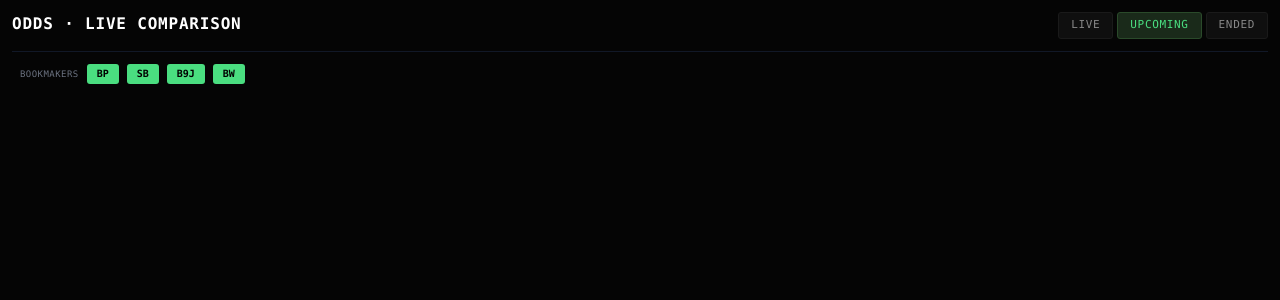
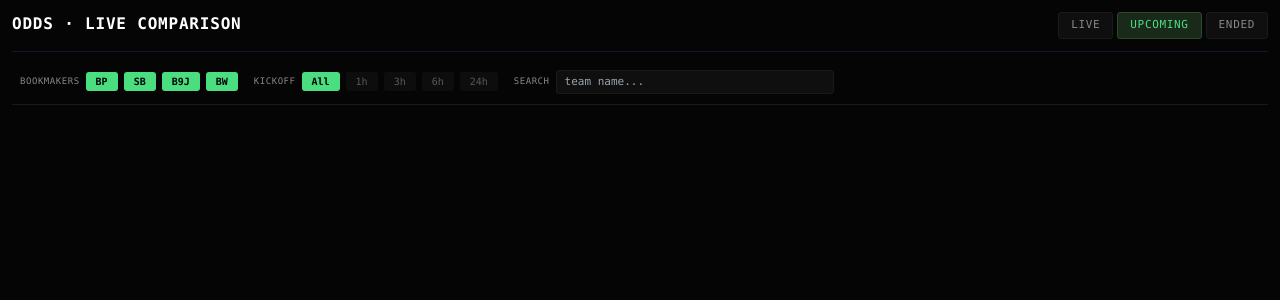
Before and after one commit to lorenzosntr-pawa/odds-scraper, a FastAPI app: page / in a window 1280 px wide. Shown: the top 300 px of the page. Run offline with FastAPI, Linux system fonts and the light colour scheme; data that the repository does not hold is empty; parts of the project's set-up code (start-up, migrations or seed data) failed here and were passed over; some libraries are stand-ins or nearby versions.

Commit message:
feat(web): in-card market expand + search + kickoff window filter
Three home-page additions on top of the detail-page change:

1. In-card OU expand. Each card now renders its OU groups (lines
   that have data) inside a .market-extra block, hidden by default.
   A bottom "Show N Over/Under lines" toggle reveals them. Per-card
   expand state persists in localStorage and is re-applied after
   every HTMX poll swap so the user's view isn't reset.

2. Search bar. Text input on the filter row that hides cards whose
   home-team or away-team name doesn't include the search string
   (case-insensitive, substring). State persisted, applied after
   polling refreshes.

3. Kickoff window filter. Pills: All / 1h / 3h / 6h / 24h. Hides
   cards whose kickoff_utc is later than now + window. Live and
   ended events always pass (kickoff in the past). State persisted.

JS reorganised around a single LS helper, an apply* function per
filter, and an htmx:afterSwap delegate that wires new toggles +
re-applies all three filters. CSS adds .hidden-by-search and
.hidden-by-time card states alongside .expanded.

Tests +4: filter-row markup, card data attributes, OU toggle
appears only when OU data exists.

```diff
--- a/src/odds_scraper/web/app.py
+++ b/src/odds_scraper/web/app.py
@@ -77,6 +77,10 @@ class OutcomeRow:
 class MarketGroup:
     label: str              # e.g., "1x2 — Full Time"
     rows: list[OutcomeRow]
+    # is_extra=True groups (OU lines) are hidden by default in the card
+    # view; revealed via the "Show OU lines" toggle. The detail page uses
+    # the market-picker pills instead and ignores this flag.
+    is_extra: bool = False
 
 
 @dataclass
@@ -180,13 +184,13 @@ def create_app(db_path: Path) -> FastAPI:
 
 
 def _build_event_view(conn, row) -> EventView:
-    """Always returns the collapsed (1x2 family) card view.
+    """Card view: 1x2 family always; OU groups also included (marked as
+    is_extra) so the template can render them in a collapsible region.
 
-    The detail page (per-event route) handles deep dives; the card list
-    only ever shows the quick-scan summary.
+    The detail page (per-event route) handles deep dives.
     """
     price_rows = queries.get_latest_prices_for_event(
-        conn, row["id"], scope="collapsed",
+        conn, row["id"], scope="opened",
     )
     bucket: dict[tuple[str, float, str], dict[str, PriceCell]] = {}
     for pr in price_rows:
@@ -206,7 +210,28 @@ def _build_event_view(conn, row) -> EventView:
                 side_short=_SIDE_SHORT[side],
                 prices=prices,
             ))
-        groups.append(MarketGroup(label=group_label, rows=rows_for_group))
+        groups.append(MarketGroup(
+            label=group_label, rows=rows_for_group, is_extra=False,
+        ))
+
+    # OU lines as extra (hidden-by-default) groups. Only emit groups
+    # that actually have at least one priced outcome.
+    for line in _OU_LINES:
+        rows_for_group = []
+        for side in _SIDES_OU:
+            prices = bucket.get(("over_under_ft", line, side), {})
+            rows_for_group.append(OutcomeRow(
+                market_label=f"OU {line}",
+                side_label=_SIDE_LABEL[side],
+                side_short=_SIDE_SHORT[side],
+                prices=prices,
+            ))
+        if any(r.prices for r in rows_for_group):
+            groups.append(MarketGroup(
+                label=f"Over/Under {line}",
+                rows=rows_for_group,
+                is_extra=True,
+            ))
 
     return EventView(
         id=row["id"], home=row["home"], away=row["away"],
--- a/src/odds_scraper/web/static/app.css
+++ b/src/odds_scraper/web/static/app.css
@@ -105,6 +105,69 @@
 /* Event card header is now an anchor; reset link styles */
 a.ev { text-decoration: none; color: inherit; }
 a.ev:hover { background: #181818; }
+
+/* Filter row: bookmaker chips + kickoff window + search */
+.filter-row {
+  display: flex;
+  flex-wrap: wrap;
+  gap: 16px;
+  align-items: center;
+  padding: 6px 8px 10px;
+  margin-bottom: 4px;
+  border-bottom: 1px solid #1a1a1a;
+}
+.filter-group {
+  display: flex;
+  gap: 6px;
+  align-items: center;
+}
+.filter-group.filter-search {
+  flex: 1;
+  min-width: 200px;
+  max-width: 320px;
+}
+.filter-lbl {
+  color: #888;
+  font-size: 9px;
+  text-transform: uppercase;
+  letter-spacing: 0.06em;
+}
+.search-input {
+  flex: 1;
+  background: #0f0f0f;
+  border: 1px solid #1a1a1a;
+  border-radius: 3px;
+  color: #d1d5db;
+  font-family: inherit;
+  font-size: 11px;
+  padding: 3px 8px;
+  outline: none;
+}
+.search-input:focus { border-color: #2a4a2a; }
+
+/* Per-card OU expand toggle + hidden extras */
+.market-extra { display: none; }
+.card.expanded .market-extra { display: block; }
+.expand-toggle {
+  display: block;
+  width: 100%;
+  padding: 6px 12px;
+  background: #0f0f0f;
+  color: #888;
+  border: 0;
+  border-top: 1px solid #1a1a1a;
+  font-family: inherit;
+  font-size: 10px;
+  text-transform: uppercase;
+  letter-spacing: 0.06em;
+  cursor: pointer;
+}
+.expand-toggle:hover { background: #181818; color: #d1d5db; }
+.card.expanded .expand-toggle { color: #4ade80; }
+
+/* Card filtered-out states */
+.card.hidden-by-search { display: none; }
+.card.hidden-by-time   { display: none; }
 
 /* Bookmaker chip toggle — body class hides matching columns INSIDE the
    events list AND the detail history table. Scoped via id/class to keep
--- a/src/odds_scraper/web/static/app.js
+++ b/src/odds_scraper/web/static/app.js
@@ -1,12 +1,28 @@
-// Bookmaker chip toggle + localStorage persistence.
-// The chip's `on` class drives a body class which CSS uses to hide
-// matching [data-bookmaker="..."] columns inside #events-list and the
-// detail-page history table.
-function initChips() {
-  const stored = JSON.parse(localStorage.getItem('bookmakers') || '{}');
+// =============================================================================
+// State (all client-side, persisted via localStorage)
+// =============================================================================
+//   bookmakers      : {bm: bool}        — chip on/off, hides table columns
+//   expanded_events : {id: true}        — cards with OU lines revealed
+//   search          : string            — substring filter on home/away
+//   kickoff_window  : "all" | seconds   — hide events kicking off > now+window
+// =============================================================================
+
+const LS = {
+  load(key, fallback) {
+    try { return JSON.parse(localStorage.getItem(key)) ?? fallback; }
+    catch { return fallback; }
+  },
+  save(key, value) { localStorage.setItem(key, JSON.stringify(value)); },
+};
+
+// -----------------------------------------------------------------------------
+// Bookmaker chips
+// -----------------------------------------------------------------------------
+function initBookmakerChips() {
+  const stored = LS.load('bookmakers', {});
   document.querySelectorAll('.chip[data-bookmaker]').forEach(c => {
     const bm = c.dataset.bookmaker;
-    const on = stored[bm] !== false;  // default on
+    const on = stored[bm] !== false;
     c.classList.toggle('on', on);
     document.body.classList.toggle(`hide-${bm}`, !on);
     c.addEventListener('click', () => {
@@ -14,13 +30,14 @@ function initChips() {
       c.classList.toggle('on', nowOn);
       document.body.classList.toggle(`hide-${bm}`, !nowOn);
       stored[bm] = nowOn;
-      localStorage.setItem('bookmakers', JSON.stringify(stored));
+      LS.save('bookmakers', stored);
     });
   });
 }
 
-// Tab switching via HTMX programmatic request (only present on the
-// events-list page, not the detail page).
+// -----------------------------------------------------------------------------
+// Tabs (events-list page only)
+// -----------------------------------------------------------------------------
 function initTabs() {
   document.querySelectorAll('.tab[data-status]').forEach(t => {
     t.addEventListener('click', () => {
@@ -32,7 +49,126 @@ function initTabs() {
   });
 }
 
+// -----------------------------------------------------------------------------
+// Kickoff timing filter
+// -----------------------------------------------------------------------------
+function applyKickoffFilter() {
+  const win = LS.load('kickoff_window', 'all');
+  const cutoffSec = (win === 'all') ? null
+                                    : (Date.now() / 1000) + Number(win);
+  document.querySelectorAll('.card[data-kickoff-utc]').forEach(card => {
+    if (cutoffSec === null) {
+      card.classList.remove('hidden-by-time');
+      return;
+    }
+    const t = Date.parse(card.dataset.kickoffUtc);
+    if (isNaN(t)) {
+      // No parseable kickoff (shouldn't happen) — always show
+      card.classList.remove('hidden-by-time');
+      return;
+    }
+    const ks = t / 1000;
+    // Hide only events that kick off AFTER the window. Live/ended events
+    // (kickoff in the past) always pass.
+    card.classList.toggle('hidden-by-time', ks > cutoffSec);
+  });
+}
+
+function initKickoffFilter() {
+  const current = LS.load('kickoff_window', 'all');
+  document.querySelectorAll('.chip.kick[data-window]').forEach(c => {
+    c.classList.toggle('on', c.dataset.window === current);
+    c.addEventListener('click', () => {
+      document.querySelectorAll('.chip.kick').forEach(x => x.classList.remove('on'));
+      c.classList.add('on');
+      LS.save('kickoff_window', c.dataset.window);
+      applyKickoffFilter();
+    });
+  });
+}
+
+// -----------------------------------------------------------------------------
+// Search bar
+// -----------------------------------------------------------------------------
+function applySearchFilter() {
+  const q = (LS.load('search', '') || '').trim().toLowerCase();
+  document.querySelectorAll('.card[data-event-name]').forEach(card => {
+    if (!q) {
+      card.classList.remove('hidden-by-search');
+      return;
+    }
+    card.classList.toggle('hidden-by-search',
+                          !card.dataset.eventName.includes(q));
+  });
+}
+
+function initSearch() {
+  const input = document.getElementById('search-input');
+  if (!input) return;
+  input.value = LS.load('search', '') || '';
+  input.addEventListener('input', () => {
+    LS.save('search', input.value);
+    applySearchFilter();
+  });
+}
+
+// -----------------------------------------------------------------------------
+// Per-card "Show OU lines" expand toggle
+// -----------------------------------------------------------------------------
+function applyExpandedState() {
+  const expanded = LS.load('expanded_events', {});
+  document.querySelectorAll('.card[data-event-id]').forEach(card => {
+    const open = !!expanded[card.dataset.eventId];
+    card.classList.toggle('expanded', open);
+    const btn = card.querySelector('.expand-toggle');
+    if (btn) {
+      btn.textContent = open ? btn.dataset.expandedLabel
+                             : btn.dataset.collapsedLabel;
+    }
+  });
+}
+
+function initExpandToggles() {
+  document.querySelectorAll('.expand-toggle').forEach(btn => {
+    btn.addEventListener('click', () => {
+      const card = btn.closest('.card');
+      if (!card) return;
+      const id = card.dataset.eventId;
+      const stored = LS.load('expanded_events', {});
+      if (stored[id]) delete stored[id];
+      else stored[id] = true;
+      LS.save('expanded_events', stored);
+      applyExpandedState();
+    });
+  });
+}
+
+// -----------------------------------------------------------------------------
+// Wire it all together. After every HTMX swap (polling refresh), re-apply
+// client-side state because the new card markup is fresh and class-free.
+// -----------------------------------------------------------------------------
+function applyAllCardState() {
+  applyExpandedState();
+  applyKickoffFilter();
+  applySearchFilter();
+}
+
+function initEventDelegates() {
+  document.body.addEventListener('htmx:afterSwap', evt => {
+    if (evt.target && evt.target.id === 'events-list') {
+      // Wire up newly-inserted toggle buttons + reapply chip/time/search state
+      initExpandToggles();
+      applyAllCardState();
+    }
+  });
+}
+
 document.addEventListener('DOMContentLoaded', () => {
-  initChips();
+  initBookmakerChips();
   initTabs();
+  initKickoffFilter();
+  initSearch();
+  initExpandToggles();
+  initEventDelegates();
+  applyAllCardState();
 });
--- a/src/odds_scraper/web/templates/index.html
+++ b/src/odds_scraper/web/templates/index.html
@@ -10,12 +10,32 @@
     </div>
   </div>
 
-  <div class="flex gap-2 items-center px-2 mb-2 text-xs text-gray-500">
-    <span class="text-[9px] uppercase tracking-wider">Bookmakers</span>
-    <button class="chip on" data-bookmaker="betpawa">BP</button>
-    <button class="chip on" data-bookmaker="sportybet">SB</button>
-    <button class="chip on" data-bookmaker="bet9ja">B9J</button>
-    <button class="chip on" data-bookmaker="betway">BW</button>
+  <div class="filter-row">
+    <div class="filter-group">
+      <span class="filter-lbl">Bookmakers</span>
+      <button class="chip on" data-bookmaker="betpawa">BP</button>
+      <button class="chip on" data-bookmaker="sportybet">SB</button>
+      <button class="chip on" data-bookmaker="bet9ja">B9J</button>
+      <button class="chip on" data-bookmaker="betway">BW</button>
+    </div>
+
+    <div class="filter-group">
+      <span class="filter-lbl">Kickoff</span>
+      <button class="chip kick on" data-window="all">All</button>
+      <button class="chip kick"    data-window="3600">1h</button>
+      <button class="chip kick"    data-window="10800">3h</button>
+      <button class="chip kick"    data-window="21600">6h</button>
+      <button class="chip kick"    data-window="86400">24h</button>
+    </div>
+
+    <div class="filter-group filter-search">
+      <span class="filter-lbl">Search</span>
+      <input type="search"
+             id="search-input"
+             class="search-input"
+             placeholder="team name..."
+             autocomplete="off">
+    </div>
   </div>
 
   <div id="events-list"
```
Also changed, not shown: src/odds_scraper/web/templates/_event_card.html (+16 -1 lines), tests/test_web_app.py (+71 -0 lines).
